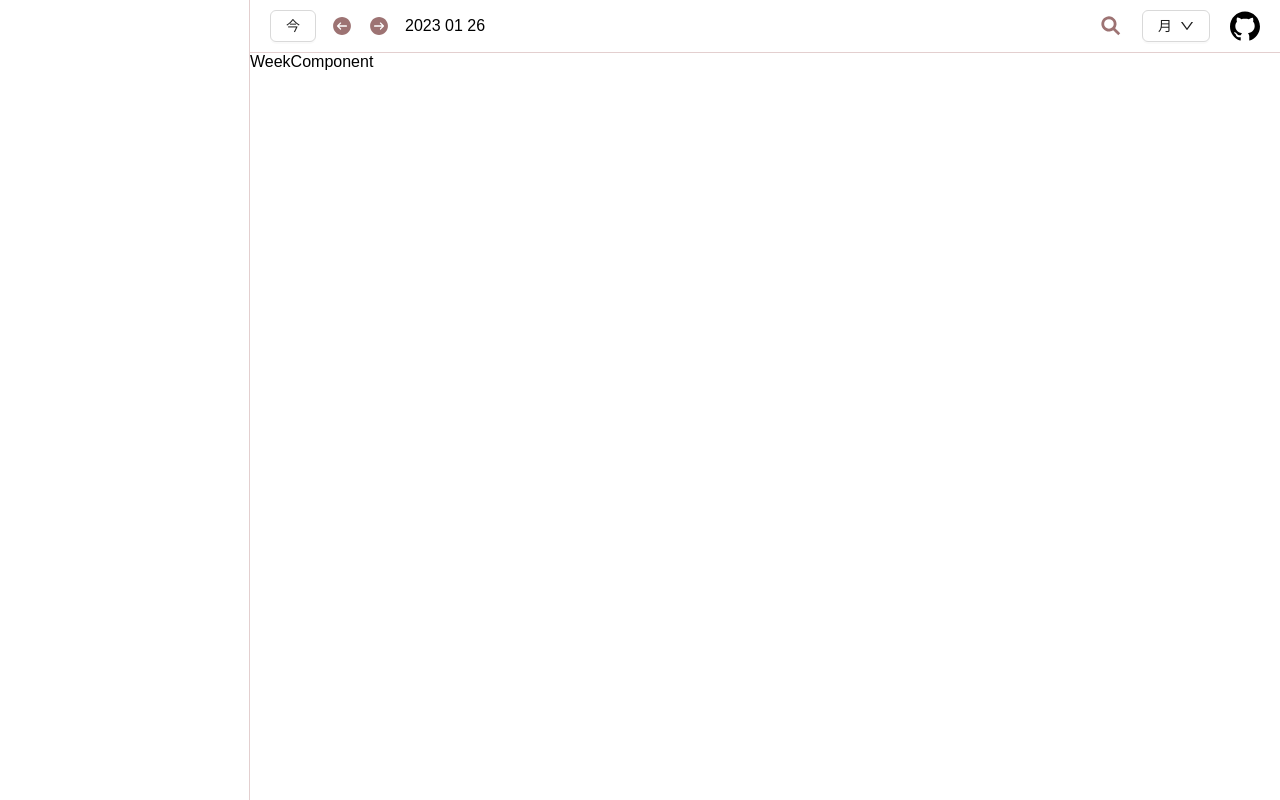
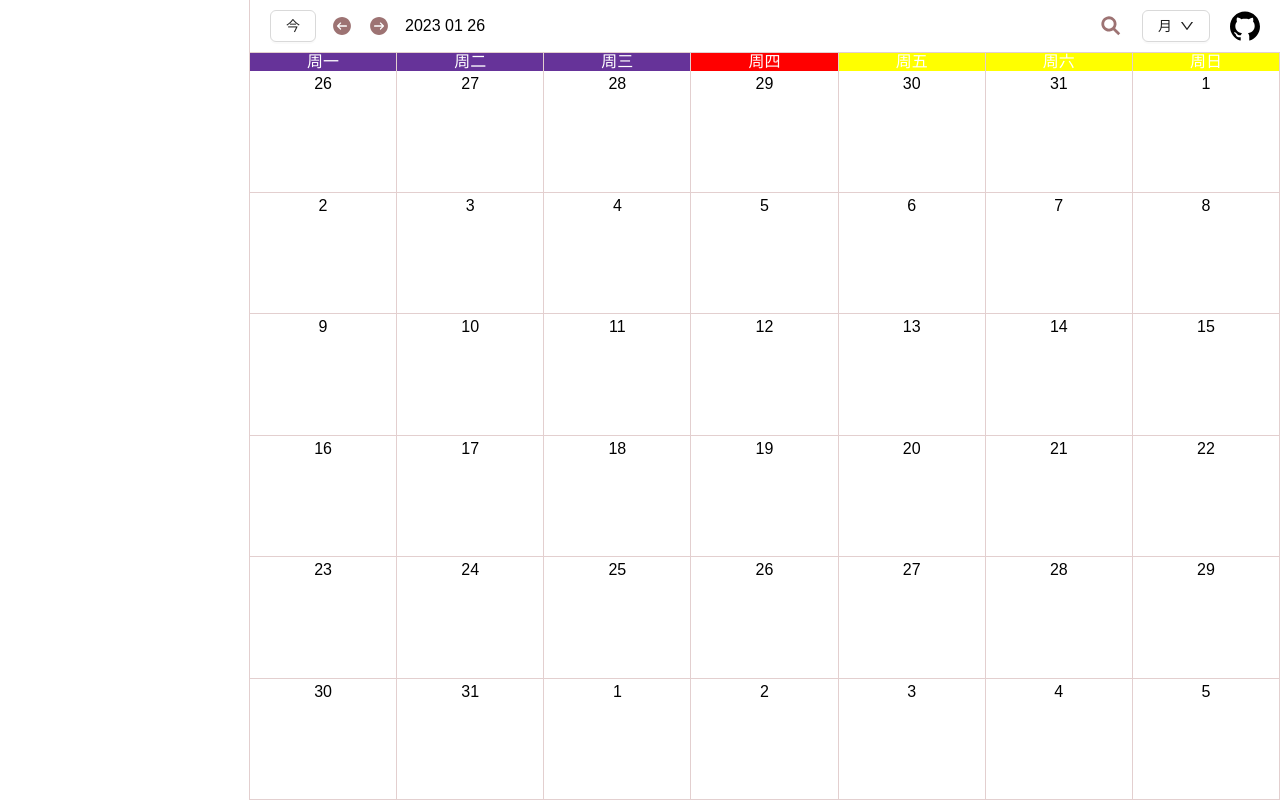
Before and after one commit to linround/Calendar, a React (Vite) app: page / in a window 1280 px wide. Built offline with nearby package versions, Linux system fonts and the light colour scheme.

Commit message:
feature: 月视图

```diff
--- a/src/view/LCalendar/components/MonthComponent.tsx
+++ b/src/view/LCalendar/components/MonthComponent.tsx
@@ -1,8 +1,11 @@
 import { WeekComponent } from './WeekComponent'
+import monthStyle from './month.module.less'
 
 export function MonthComponent(/**props: IMonthProps**/) {
 
   return (
-    <WeekComponent />
+    <div className={monthStyle.monthBodyContainer}>
+      <WeekComponent />
+    </div>
   )
 }
--- a/src/view/LCalendar/components/WeekComponent.tsx
+++ b/src/view/LCalendar/components/WeekComponent.tsx
@@ -1,11 +1,21 @@
-import { useContext, useMemo } from 'react'
+import React, { useContext, useMemo } from 'react'
+import weekStyle from './week.module.less'
+import classnames from 'classnames'
 import {
-  BaseContext, CalendarContext, WeeksContext
+  BaseContext,
+  CalendarContext,
+  WeeksContext
 } from '../props/propsContext'
 import {
-  createDayList, getEndOfMonth, getEndOfWeek, getStartOfMonth, getStartOfWeek, parseTimeStamp
+  createDayList,
+  getEndOfMonth,
+  getEndOfWeek,
+  getStartOfMonth,
+  getStartOfWeek, isOutSide,
+  parseTimeStamp, weekdayFormatter
 } from '../utils/timesStamp'
 import { CalendarTimestamp } from '../utils/calendar'
+import { IWeekHeadColumn } from './type'
 
 export function WeekComponent() {
 
@@ -16,6 +26,44 @@ export function WeekComponent() {
     [start])
   const parsedEnd = useMemo(() => getEndOfMonth(parseTimeStamp(end, true)),
     [end])
+
+  const todayWeek = useMemo(() => {
+    const today = times?.today as CalendarTimestamp
+    const newStart = getStartOfWeek(
+      today, parsedWeekdays, today
+    )
+    const newEnd = getEndOfWeek(
+      today, parsedWeekdays, today
+    )
+    return createDayList(
+      newStart,
+      newEnd,
+      today,
+      weekdaySkips,
+      parsedWeekdays.length,
+      parsedWeekdays.length
+    )
+  }, [times, parsedWeekdays, weekdaySkips])
+
+
+  function WeekHeadColumn(props: React.PropsWithChildren<IWeekHeadColumn>) {
+    const { day, } = props
+    const outSide = isOutSide(
+      day, parsedStart, parsedEnd
+    )
+    const weekText = weekdayFormatter(day)
+    const className = classnames({
+      [weekStyle.isPresent]: day.present,
+      [weekStyle.isPast]: day.past,
+      [weekStyle.isFuture]: day.future,
+      [weekStyle.isOutside]: outSide,
+    })
+    return (
+      <div className={className}>
+        {weekText}
+      </div>
+    )
+  }
 
 
   const days = useMemo(() => {
@@ -35,10 +83,47 @@ export function WeekComponent() {
       minDays
     )
   }, [minWeeks, parsedWeekdays, parsedStart, parsedEnd,  times])
-  console.log(days)
+
+
+
+  function GenWeeks() {
+    const weekDays = parsedWeekdays.length
+    const weeks:CalendarTimestamp[][] = []
+    for (let i = 0; i < days.length;i += weekDays) {
+      const week = days.slice(i, i + weekDays)
+      weeks.push(week)
+    }
+    return (
+      <>
+        {weeks.map((week, index) => (
+          <div key={index} className={weekStyle.weekItem}>
+            {
+              week.map((day) => (
+                <div key={day.date} className={weekStyle.weekItemCell}>
+                  <div className={weekStyle.weekItemCellLabel}>
+                    {day.day}
+                  </div>
+                </div>
+              ))
+            }
+          </div>
+
+        ))}
+      </>
+    )
+  }
   return (
     <>
-      WeekComponent
+      <div className={weekStyle.weekHead}>
+        {
+          todayWeek.map((day, index) => (
+            <div className={weekStyle.weekHeadColumn} key={day.date}>
+              <WeekHeadColumn day={day} index={index}  />
+            </div>
+          ))
+        }
+      </div>
+      <GenWeeks />
     </>
   )
 }
--- a/src/view/LCalendar/components/month.module.less
+++ b/src/view/LCalendar/components/month.module.less
@@ -0,0 +1,7 @@
+.month{
+  &BodyContainer {
+    flex: 1;
+    display: flex;
+    flex-direction: column;
+  }
+}
--- /dev/null
+++ b/src/view/LCalendar/components/type.ts
@@ -0,0 +1,6 @@
+import { CalendarTimestamp } from '../utils/calendar'
+
+export interface IWeekHeadColumn {
+  day: CalendarTimestamp
+  index:number
+}
--- /dev/null
+++ b/src/view/LCalendar/components/week.module.less
@@ -0,0 +1,39 @@
+@import "../variables.less";
+
+.week {
+  &Head {
+    display: flex;
+    &Column {
+      flex: 1;
+      text-align: center;
+      border-right: 1px solid @borderColor;
+      color: white;
+    }
+  }
+  &Item {
+    flex: 1;
+    display: flex;
+    &Cell {
+      flex: 1;
+      border-right: 1px solid @borderColor;
+      border-bottom: 1px solid @borderColor;
+      &Label {
+        text-align: center;
+        margin: 4px 0 0 0;
+      }
+    }
+  }
+}
+.isPast {
+  background: rebeccapurple;
+}
+.isPresent{
+  background: red;
+  color: white;
+}
+.isFuture {
+  background: yellow;
+}
+.isOutside {
+  background: #bb9f9f;
+}
--- a/src/view/LCalendar/index.tsx
+++ b/src/view/LCalendar/index.tsx
@@ -228,7 +228,7 @@ export default function () {
     }
     setStart(newStart)
     setEnd(newEnd)
-  }, [parsedValue, weekDays])
+  }, [parsedValue, weekDays, type])
   // 点击下一天，应该提前更新parsedValue
 
 
--- a/src/view/LCalendar/utils/timesStamp/index.ts
+++ b/src/view/LCalendar/utils/timesStamp/index.ts
@@ -274,6 +274,22 @@ export function relativeDays (
   return timestamp
 }
 
+export function isOutSide(
+  day:CalendarTimestamp, start:CalendarTimestamp, end:CalendarTimestamp
+):boolean {
+  const dayIdentifier = getDayIdentifier(day)
+  return dayIdentifier < getDayIdentifier(start) ||
+    dayIdentifier > getDayIdentifier(end)
+}
+
+
+export function weekdayFormatter(day:CalendarTimestamp) {
+  const intlFormatter = new Intl.DateTimeFormat('zh-cn', {
+    timeZone: 'UTC',
+    weekday: 'short',
+  })
+  return intlFormatter.format(timestampToDate(day))
+}
 
 export function getTimestampLabel(timestamp:CalendarTimestamp):string {
   if (timestamp.hour === 0 && timestamp.minute === 0) {
```
Also changed, not shown: src/view/LCalendar/components/base.d.ts (deleted).
